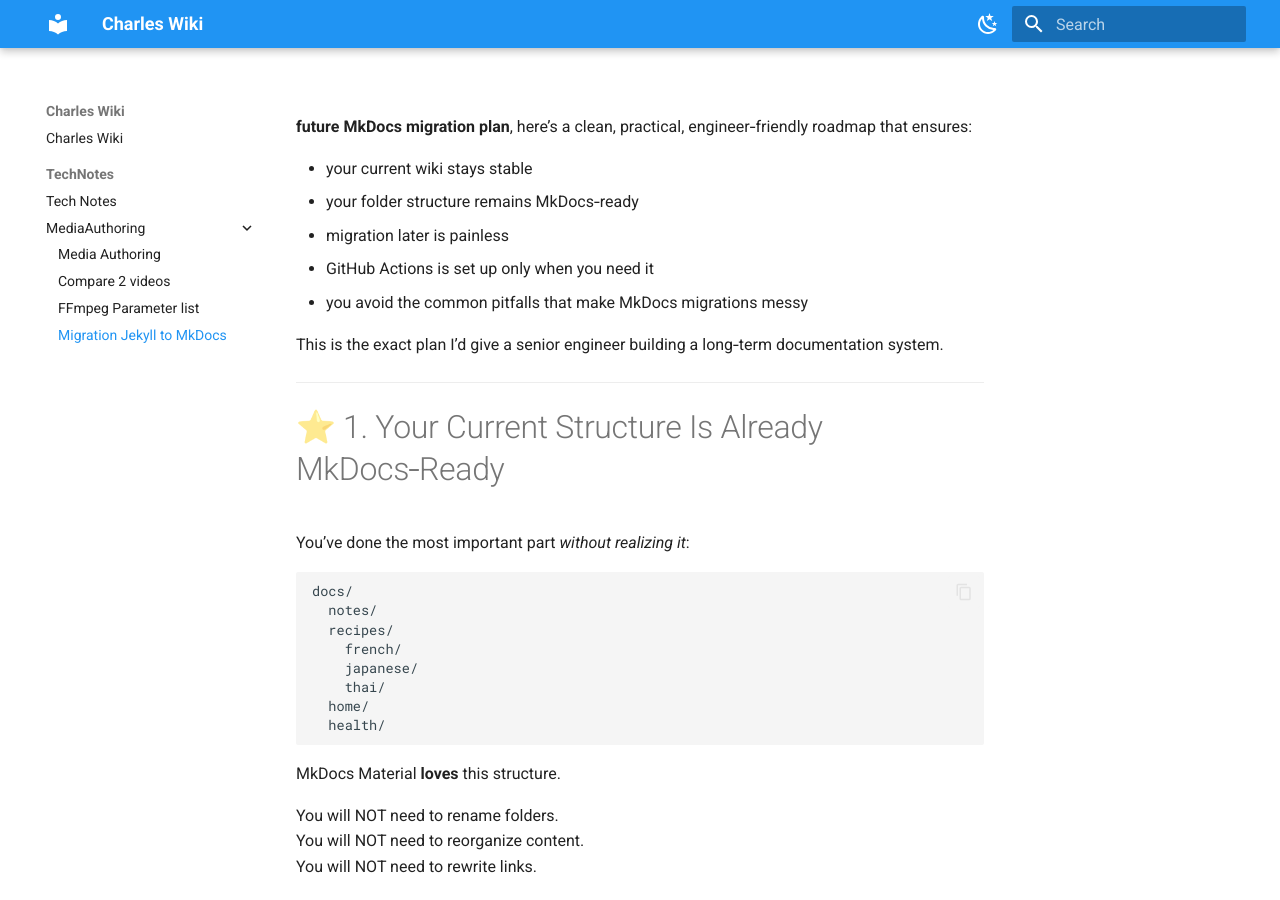
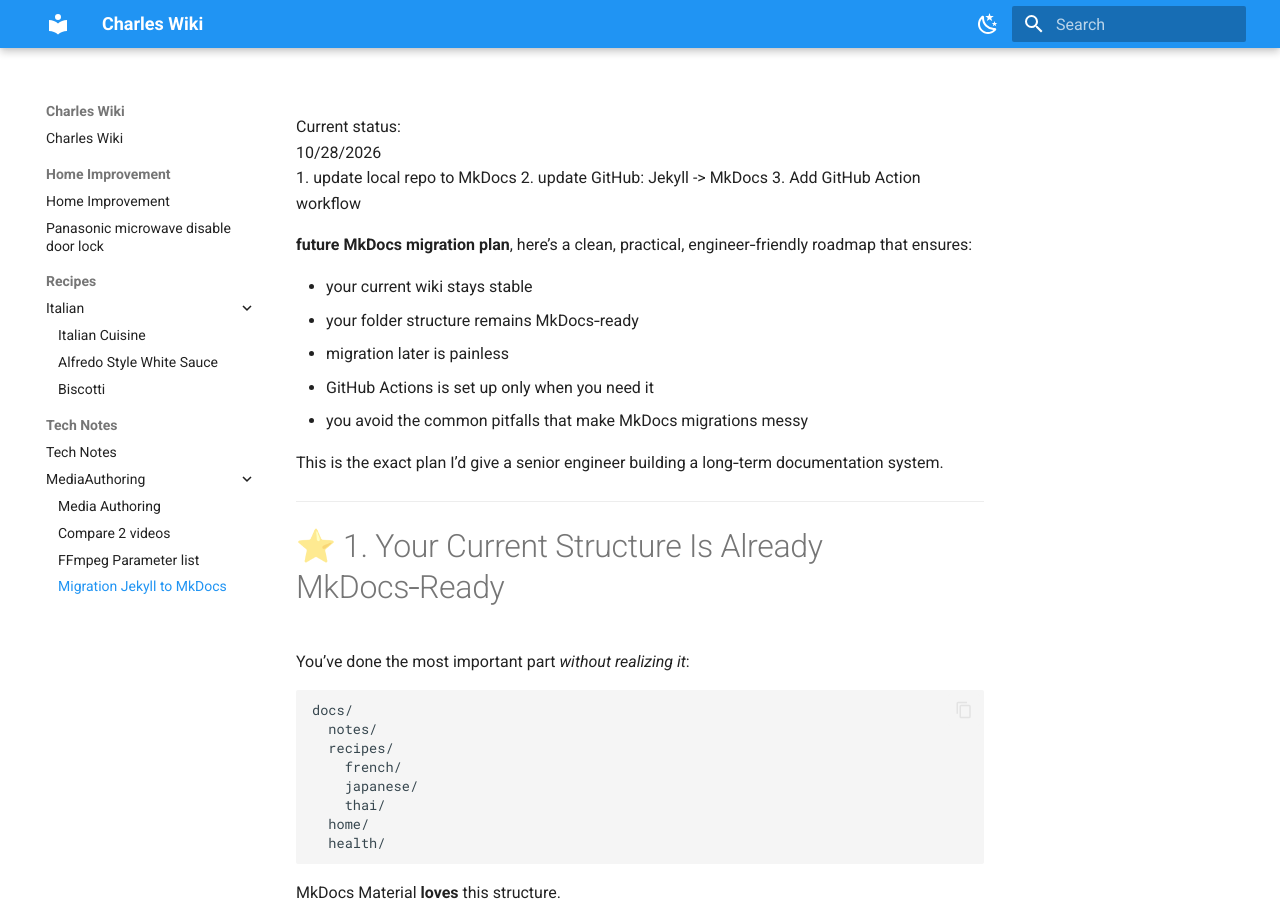
Before and after one commit to chlau5206/chlau5206.github.io, an MkDocs documentation site: the page built from docs/Tech_Notes/MediaAuthoring/Migration Jekyll to MkDocs.md, in a window 1280 px wide and 900 px high. Built offline with MkDocs 1.6.1 and Material for MkDocs 9.7.7, drawn with Linux system fonts in a browser that asks for light colours.

Commit message:
Update folders structure

```diff
--- a/docs/TechNotes/MediaAuthoring/Migration Jekyll to MkDocs.md
+++ b/docs/Tech_Notes/MediaAuthoring/Migration Jekyll to MkDocs.md
@@ -1,3 +1,13 @@
+Current status:
+10/28/2026
+	1. update local repo to MkDocs
+	2. update GitHub: Jekyll -> MkDocs
+	3. Add GitHub Action workflow
+
+
+
+
+
 **future MkDocs migration plan**, here’s a clean, practical, engineer‑friendly roadmap that ensures:
 
 - your current wiki stays stable
```
Also changed, not shown: docs/Home_Improvement/Panasonic microwave disable door lock.md (renamed from Notes_Input/docs/HomeImprovement/Panasonic microwave disable door lock.md), docs/Home_Improvement/index.md (renamed from Notes_Input/docs/HomeImprovement/index.md), docs/Recipes/Italian/Alfredo-Style White Sauce.md (renamed from Notes_Input/docs/Recipes/Italian/Alfredo-Style White Sauce.md), docs/Recipes/Italian/Biscotti.md (renamed from Notes_Input/docs/Recipes/Italian/Biscotti.md), docs/Recipes/Italian/index.md (renamed from Notes_Input/docs/Recipes/Italian/index.md), docs/Tech_Notes/MediaAuthoring/Compare_2_videos.md (renamed from docs/TechNotes/MediaAuthoring/Compare_2_videos.md), docs/Tech_Notes/MediaAuthoring/FFmpeg_parameter_list.md (renamed from docs/TechNotes/MediaAuthoring/FFmpeg_parameter_list.md), docs/Tech_Notes/MediaAuthoring/index.md (renamed from docs/TechNotes/MediaAuthoring/index.md), docs/Tech_Notes/index.md (renamed from docs/TechNotes/index.md), 1 other file.
